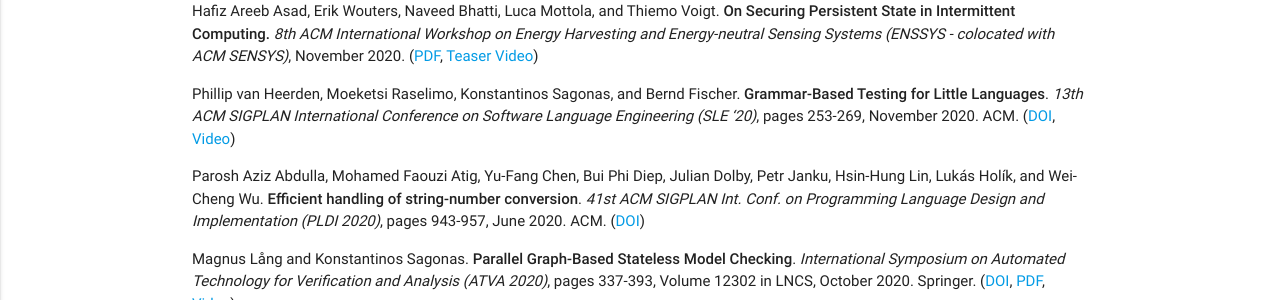
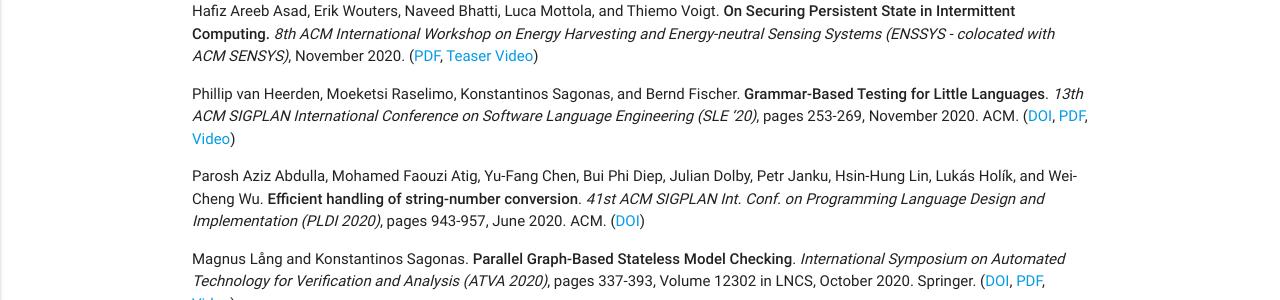
Before and after one commit to assist-project/assist-project.github.io, a Jekyll site: the page built from 03-publications.md, in a window 1280 px wide and 900 px high, scrolled down 1924 px. Shown: the part 153-453 px from the top of the window. Built offline with Jekyll 4.4.1, drawn with Linux system fonts in a browser that asks for light colours.

Commit message:
Add SLE'2020 preprint

```diff
--- a/03-publications.md
+++ b/03-publications.md
@@ -83,7 +83,7 @@ permalink: /publications/
   [asad/enssys20secure]: https://mottola.faculty.polimi.it/papers/asad20security.pdf "Preprint"
   [Video@ENSSYS20a]: https://youtu.be/mrJnxQBEgr0
 
-- Phillip van Heerden, Moeketsi Raselimo, Konstantinos Sagonas, and Bernd Fischer. **Grammar-Based Testing for Little Languages**. _13th ACM SIGPLAN International Conference on Software Language Engineering (SLE '20)_, pages 253-269, November 2020. ACM. ([DOI][SLE20], [Video][Video@SLE20])
+- Phillip van Heerden, Moeketsi Raselimo, Konstantinos Sagonas, and Bernd Fischer. **Grammar-Based Testing for Little Languages**. _13th ACM SIGPLAN International Conference on Software Language Engineering (SLE '20)_, pages 253-269, November 2020. ACM. ([DOI][SLE20], [PDF](papers/LittleLanguages.pdf), [Video][Video@SLE20])
 
   [SLE20]: https://doi.org/10.1145/3426425.3426946
   [Video@SLE20]: https://youtu.be/rp1LSHt6Sm4
```
Also changed, not shown: 1 other file.
